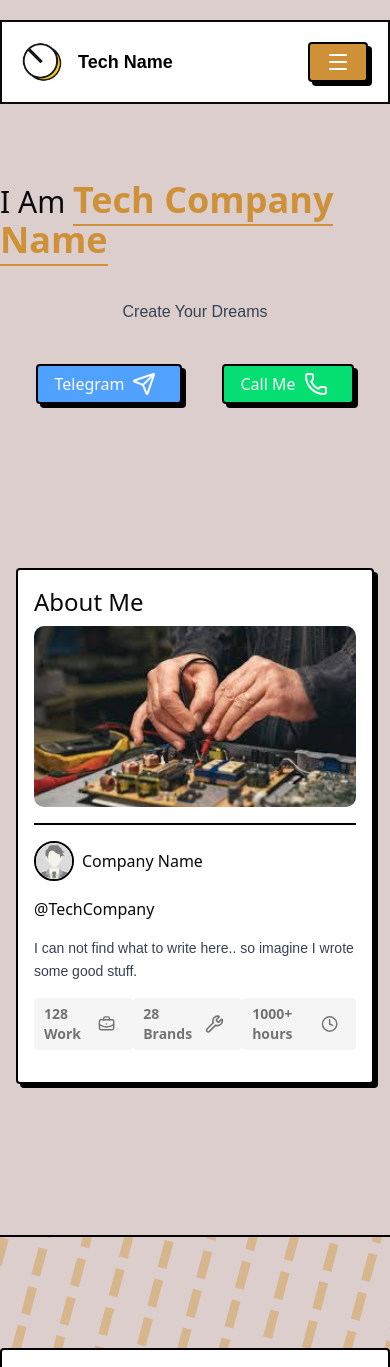
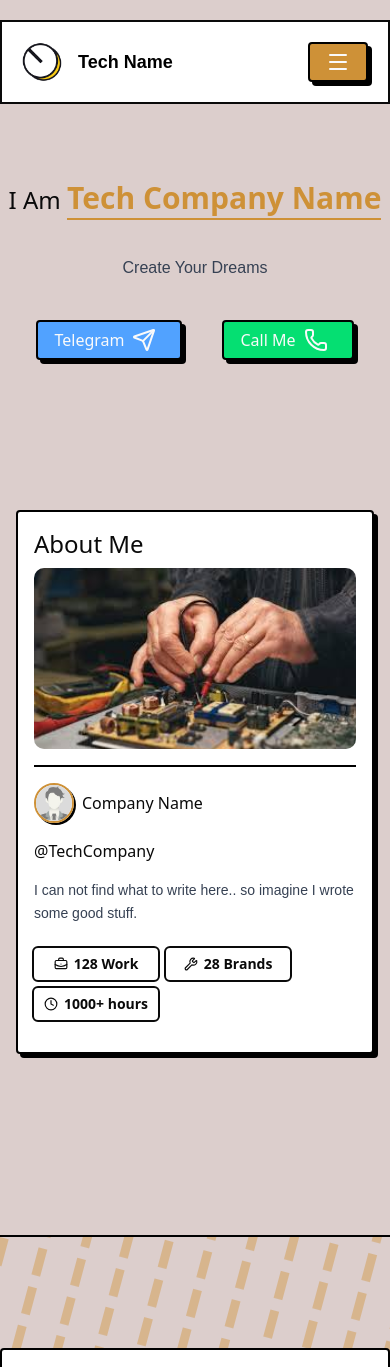
Before and after one commit to iamaloneforever/Mohsenian-Tech-WebSite, a Next.js app: page / in a window 390 px wide. Shown: the top 1367 px of the page. Built offline with nearby package versions, Linux system fonts and the light colour scheme; a web font is replaced by a local one.

Commit message:
fix: fixed incorrect sizes in mobile

```diff
--- a/components/ui/Custom/Hero/CardHero.tsx
+++ b/components/ui/Custom/Hero/CardHero.tsx
@@ -19,13 +19,13 @@
 
 export default function CardHero() {
 	return (
-		<div className="flex justify-center items-center min-h-screen p-4">
+		<div className="flex min-h-screen items-center justify-center p-4">
 			<motion.div variants={CardVARIANT} whileHover={"hover"}>
-				<Card className="max-w-md w-full">
+				<Card className="w-full max-w-md">
 					<Card.Header className="space-y-4">
 						<Card.Title>About Me</Card.Title>
 
-						<div className="relative w-full aspect-video rounded-lg overflow-hidden bg-gray-100">
+						<div className="relative aspect-video w-full overflow-hidden rounded-lg bg-gray-100">
 							<Image
 								src="/CardPhoto.jpg"
 								alt="Company SEO's Profile picture"
@@ -34,34 +34,47 @@
 							/>
 						</div>
 
-						<div className="flex gap-4 items-start py-4 flex-col border-t-2">
+						<div className="flex flex-col items-start gap-4 border-t-2 py-4">
 							<div className="flex items-center gap-2">
-								<div className="relative w-10 h-10 flex-shrink-0">
+								<div className="relative h-10 w-10 flex-shrink-0">
 									<Image
 										src="/Avatar.jpg"
 										alt="Company SEO's Profile picture"
 										fill
-										className="rounded-full border-2 object-cover"
+										className="rounded-full border-2 border-primary object-cover shadow-sm"
 									/>
 								</div>
 								<h1>Company Name </h1>
 							</div>
 							<p>@TechCompany</p>
-							<p className="font-text text-sm text-gray-700 leading-relaxed">
+							<p className="font-text text-sm leading-relaxed text-gray-700">
 								I can not find what to write here.. so imagine I wrote some good
 								stuff.
 							</p>
-							<div className="flex justify-between w-full">
-								<Badge>
-									128 Work <BriefcaseBusiness className="mx-2" />{" "}
+							{/* Badge‌ها با Grid */}
+							<div className="grid grid-cols-2 gap-2 pt-2 md:grid-cols-3">
+								<Badge
+									variant="outline"
+									className="flex items-center justify-center gap-1.5"
+								>
+									<BriefcaseBusiness className="h-3.5 w-3.5" />
+									128 Work
 								</Badge>
-								<Badge>
-									28 Brands <Wrench className="mx-2" />{" "}
+								<Badge
+									variant="outline"
+									className="flex items-center justify-center gap-1.5"
+								>
+									<Wrench className="h-3.5 w-3.5" />
+									28 Brands
 								</Badge>
-								<Badge>
-									1000+ hours <Clock className="mx-2" />{" "}
+								<Badge
+									variant="outline"
+									className="flex items-center justify-center gap-1.5"
+								>
+									<Clock className="h-3.5 w-3.5" />
+									1000+ hours
 								</Badge>
-							</div>
+							</div>{" "}
 						</div>
 					</Card.Header>
 				</Card>
--- a/components/ui/Custom/Hero/Info.tsx
+++ b/components/ui/Custom/Hero/Info.tsx
@@ -16,20 +16,20 @@
 
 export const Info = () => {
 	return (
-		<div className="flex flex-col gap-10 items-center justify-center h-full w-full">
-			<h1 className="text-3xl">
+		<div className="flex h-full w-full flex-col items-center justify-center gap-10">
+			<h1 className="text-2xl lg:text-3xl">
 				I Am{" "}
-				<span className="text-primary font-extrabold text-4xl border-b-2 border-primary">
+				<span className="border-b-2 border-primary text-3xl font-extrabold text-primary lg:text-4xl">
 					Tech Company Name
 				</span>
 			</h1>
 
-			<p className="text-gray-700 text-md font-text">Create Your Dreams</p>
+			<p className="text-md font-text text-gray-700">Create Your Dreams</p>
 
 			<div className="flex gap-10">
 				<Dialog>
 					<DialogTrigger asChild>
-						<Button className=" bg-blue-400">
+						<Button className="bg-blue-400">
 							Telegram <Send className="mx-2" />
 						</Button>
 					</DialogTrigger>
@@ -47,7 +47,7 @@
 								Message ME{" "}
 							</Button>
 							<DialogClose asChild>
-								<Button type="button" className="w-full ">
+								<Button type="button" className="w-full">
 									Close
 								</Button>
 							</DialogClose>
@@ -68,7 +68,7 @@
 								from 9 to 10
 							</DialogDescription>
 						</DialogHeader>
-						<DialogFooter className="sm:justify-start flex flex-col">
+						<DialogFooter className="flex flex-col sm:justify-start">
 							<Button type="button" className="w-full bg-green-400">
 								Call Me
 							</Button>
```
